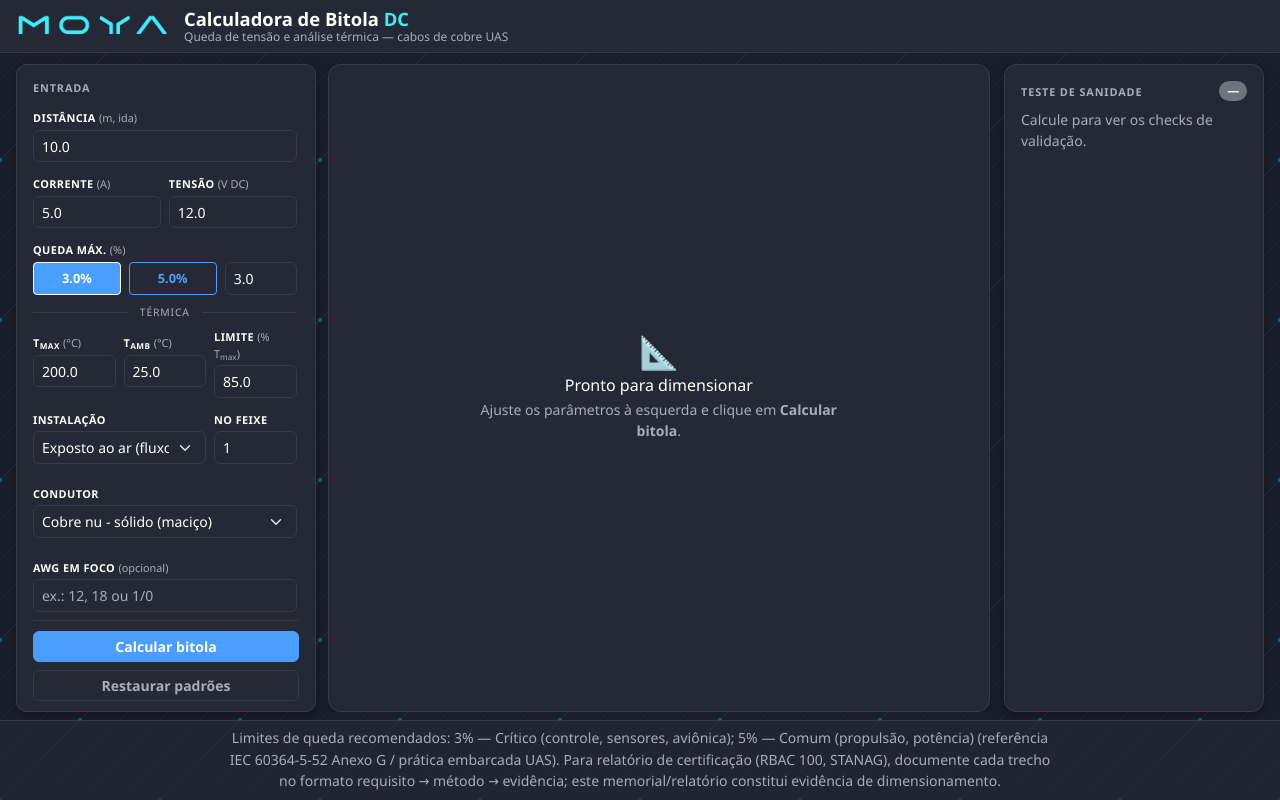
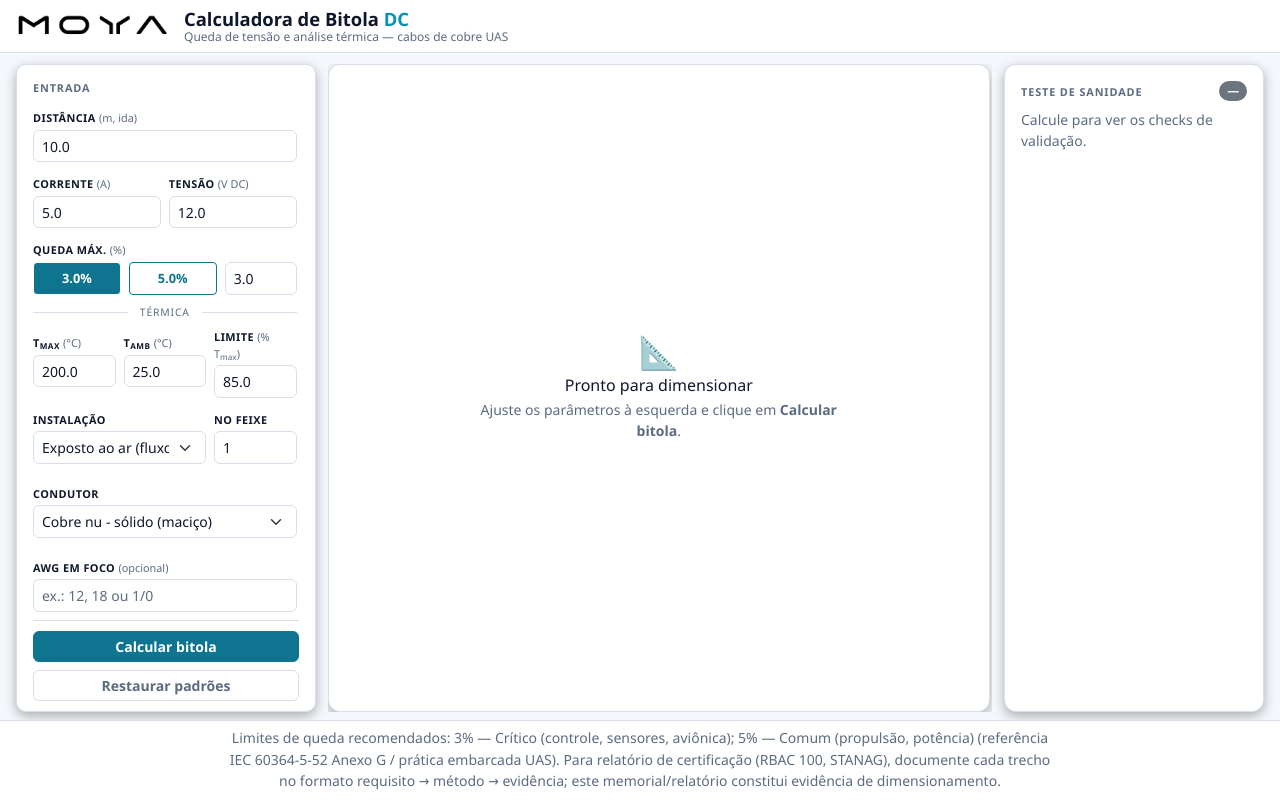
Before and after one commit to ConradoAlmeida/calcula_cabo, a Flask app: page / in a window 1280 px wide. Run offline with Flask 3, Linux system fonts and the light colour scheme; the visitor is signed in with stand-in values (Sample User, id 1); some libraries are stand-ins or nearby versions.

Commit message:
fix(ui): aplicar tema claro na calculadora
Remove o Bootstrap escuro fixo, adiciona paleta clara automatica e ajusta superficies e logo para o tema do sistema.

```diff
--- a/static/css/style.css
+++ b/static/css/style.css
@@ -1,12 +1,14 @@
 /* Identidade visual alinhada ao moya-weather-pro (tema escuro). */
 
 :root {
+  color-scheme: dark;
   --bg-dark: #1a1d29;
   --bg-card: #252936;
   --bg-hover: #2e3241;
   --text-primary: #ffffff;
   --text-secondary: #a8adb8;
   --accent-blue: #4a9eff;
+  --accent-blue-hover: #82bcff;
   --accent-green: #5cd6a8;
   --accent-orange: #3ceef8;
   --accent-red: #ff6b6b;
@@ -31,7 +33,7 @@
   --bs-warning: #ffaa4d;
   --bs-warning-rgb: 255, 170, 77;
   --bs-link-color: var(--accent-blue);
-  --bs-link-hover-color: #82bcff;
+  --bs-link-hover-color: var(--accent-blue-hover);
   --bs-emphasis-color: var(--text-primary);
   --bs-form-control-bg: var(--bg-card);
   --bs-form-control-border-color: var(--border-color);
@@ -140,7 +142,7 @@ body {
   align-items: flex-start;
   padding: 0.4rem 0.5rem;
   border-radius: 6px;
-  background: rgba(0, 0, 0, 0.15);
+  background: var(--bg-hover);
   border: 1px solid var(--border-color);
 }
 
@@ -235,7 +237,7 @@ body {
   flex-shrink: 0;
   padding: 0.35rem 1rem 0.5rem;
   border-top: 1px solid var(--border-color);
-  background: rgba(37, 41, 54, 0.65);
+  background: var(--bg-card);
 }
 
 .min-h-0 {
@@ -402,8 +404,8 @@ body {
 
 .btn-primary:hover,
 .btn-primary:focus {
-  background-color: #3a8eef;
-  border-color: #3a8eef;
+  background-color: var(--accent-blue-hover);
+  border-color: var(--accent-blue-hover);
   transform: translateY(-2px);
   box-shadow: 0 4px 12px rgba(74, 158, 255, 0.3);
 }
@@ -641,7 +643,7 @@ body {
 .hbar-track {
   height: 0.35rem;
   border-radius: 999px;
-  background: rgba(255, 255, 255, 0.06);
+  background: var(--bg-hover);
   overflow: hidden;
 }
 
@@ -954,7 +956,7 @@ footer p {
   font-size: 0.75rem;
   white-space: pre-wrap;
   color: var(--text-secondary);
-  background: rgba(0, 0, 0, 0.2);
+  background: var(--bg-hover);
   padding: 0.75rem;
   border-radius: 8px;
 }
@@ -984,6 +986,72 @@ footer p {
   border-color: rgba(74, 158, 255, 0.25);
 }
 
+/* Tema claro automático: segue Windows/Linux/browser. O escuro atual continua
+ * sendo o padrão de identidade quando o sistema está escuro. */
+@media (prefers-color-scheme: light) {
+  :root:not([data-theme="blueprint"]):not([data-theme="dark"]) {
+    color-scheme: light;
+    --bg-dark: #f4f7fb;
+    --bg-card: #ffffff;
+    --bg-hover: #eef3f9;
+    --text-primary: #0f172a;
+    --text-secondary: #5b6b80;
+    --accent-blue: #0e7490;
+    --accent-blue-hover: #0d5f78;
+    --accent-green: #0f9f6e;
+    --accent-orange: #0891b2;
+    --accent-red: #c2415a;
+    --border-color: #d6dfea;
+    --bs-primary-rgb: 14, 116, 144;
+    --bs-success-rgb: 15, 159, 110;
+    --bs-danger-rgb: 194, 65, 90;
+    --bs-info-rgb: 8, 145, 178;
+    --bs-warning: #b45309;
+    --bs-warning-rgb: 180, 83, 9;
+    --bs-table-striped-bg: rgba(15, 23, 42, 0.03);
+  }
+
+  :root:not([data-theme="blueprint"]):not([data-theme="dark"]) body {
+    background-image: none;
+  }
+
+  :root:not([data-theme="blueprint"]):not([data-theme="dark"]) .logo-img {
+    filter: brightness(0) saturate(100%);
+  }
+}
+
+[data-theme="light"] {
+  color-scheme: light;
+  --bg-dark: #f4f7fb;
+  --bg-card: #ffffff;
+  --bg-hover: #eef3f9;
+  --text-primary: #0f172a;
+  --text-secondary: #5b6b80;
+  --accent-blue: #0e7490;
+  --accent-blue-hover: #0d5f78;
+  --accent-green: #0f9f6e;
+  --accent-orange: #0891b2;
+  --accent-red: #c2415a;
+  --border-color: #d6dfea;
+  --bs-primary-rgb: 14, 116, 144;
+  --bs-success-rgb: 15, 159, 110;
+  --bs-danger-rgb: 194, 65, 90;
+  --bs-info-rgb: 8, 145, 178;
+  --bs-warning: #b45309;
+  --bs-warning-rgb: 180, 83, 9;
+  --bs-table-striped-bg: rgba(15, 23, 42, 0.03);
+}
+
+[data-theme="light"] body,
+body[data-theme="light"] {
+  background-image: none;
+}
+
+[data-theme="light"] .logo-img,
+body[data-theme="light"] .logo-img {
+  filter: brightness(0) saturate(100%);
+}
+
 @media print {
   .btn,
   header .btn {
--- a/templates/index.html
+++ b/templates/index.html
@@ -1,5 +1,5 @@
 <!DOCTYPE html>
-<html lang="pt-BR" data-bs-theme="dark">
+<html lang="pt-BR">
 <head>
   <meta charset="UTF-8" />
   <meta name="viewport" content="width=device-width, initial-scale=1.0" />
@@ -8,7 +8,7 @@
   <link rel="icon" type="image/png" sizes="16x16" href="{{ url_for('static', filename='images/favicon-16.png') }}" />
   <link rel="icon" type="image/png" sizes="32x32" href="{{ url_for('static', filename='images/favicon-32.png') }}" />
   <link rel="stylesheet" href="{{ url_for('static', filename='vendor/bootstrap/bootstrap.min.css') }}" />
-  <link rel="stylesheet" href="{{ url_for('static', filename='css/style.css') }}?v=20261113a" />
+  <link rel="stylesheet" href="{{ url_for('static', filename='css/style.css') }}?v=20261113b" />
 </head>
 <body class="app-shell">
   <header class="app-header top-bar">
--- a/templates/memorial.html
+++ b/templates/memorial.html
@@ -1,12 +1,12 @@
 <!DOCTYPE html>
-<html lang="pt-BR" data-bs-theme="dark">
+<html lang="pt-BR">
 <head>
   <meta charset="UTF-8" />
   <meta name="viewport" content="width=device-width, initial-scale=1.0" />
   <title>Memorial de Cálculo — Bitola DC</title>
   <link rel="icon" type="image/x-icon" href="{{ url_for('static', filename='images/favicon.ico') }}" />
   <link rel="stylesheet" href="{{ url_for('static', filename='vendor/bootstrap/bootstrap.min.css') }}" />
-  <link rel="stylesheet" href="{{ url_for('static', filename='css/style.css') }}?v=20261113a" />
+  <link rel="stylesheet" href="{{ url_for('static', filename='css/style.css') }}?v=20261113b" />
 </head>
 <body>
   <header class="app-header top-bar">
```
